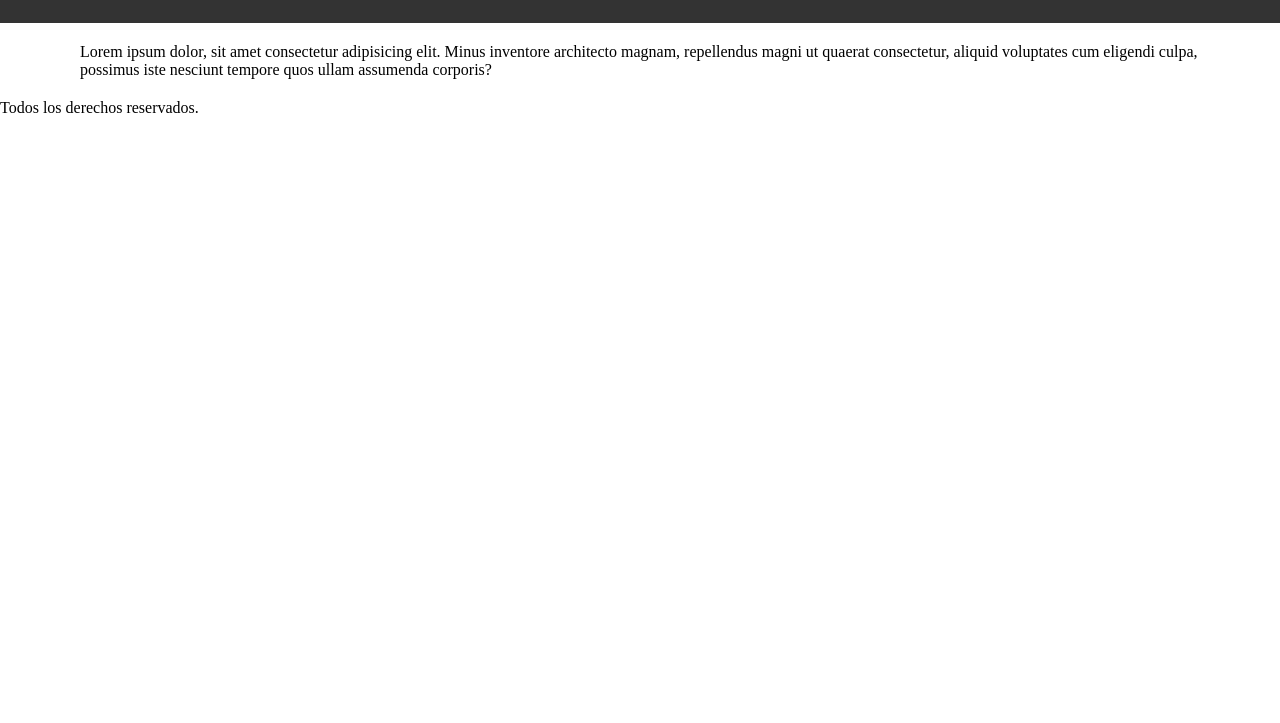
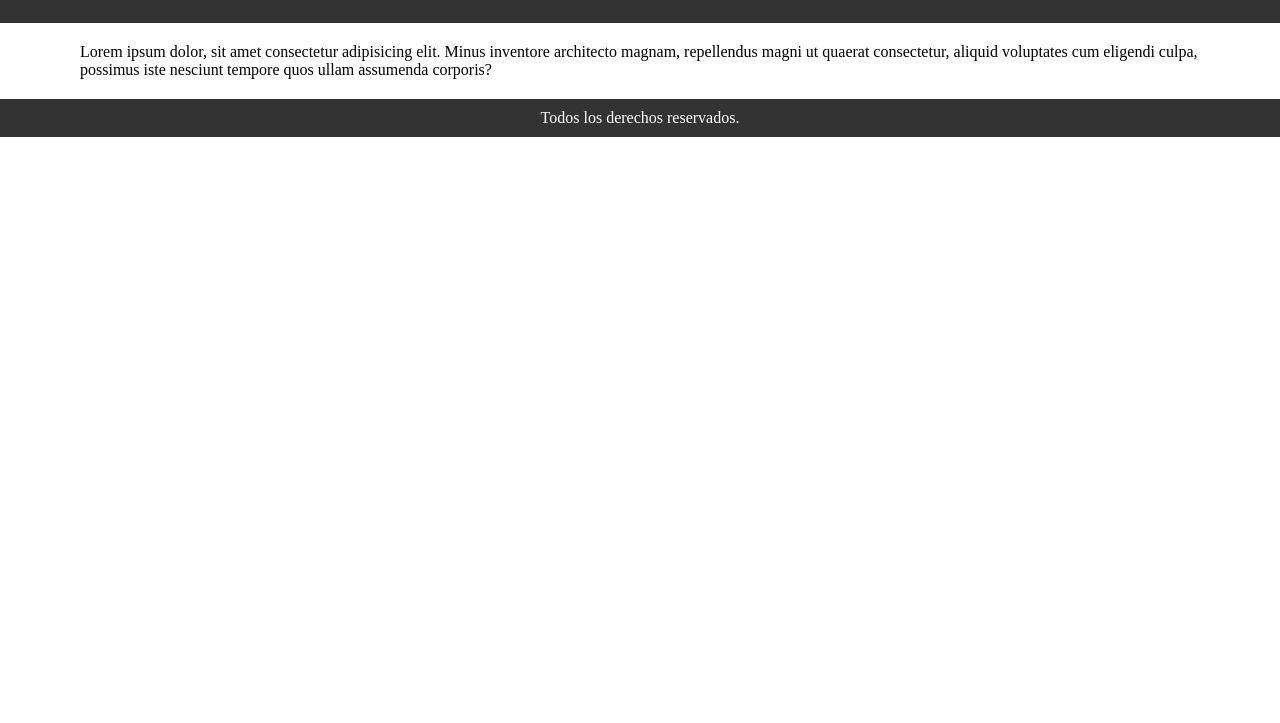
Before and after one commit to francolmc/MiSitioConCSS, a plain HTML site: page index.html in a window 1280 px wide. Shown: the part 77-800 px from the top of the page. Drawn offline with Linux system fonts and the light colour scheme.

Commit message:
diseño para el footer

```diff
--- a/assets/css/style.css
+++ b/assets/css/style.css
@@ -22,3 +22,12 @@ body {
     padding-top: 20px;
     padding-bottom: 20px;
 }
+
+.footer {
+    background: #333;
+    color: white;
+    text-align: center;
+    padding-top: 10px;
+    padding-bottom: 10px;
+    width: 100%;
+}
```
